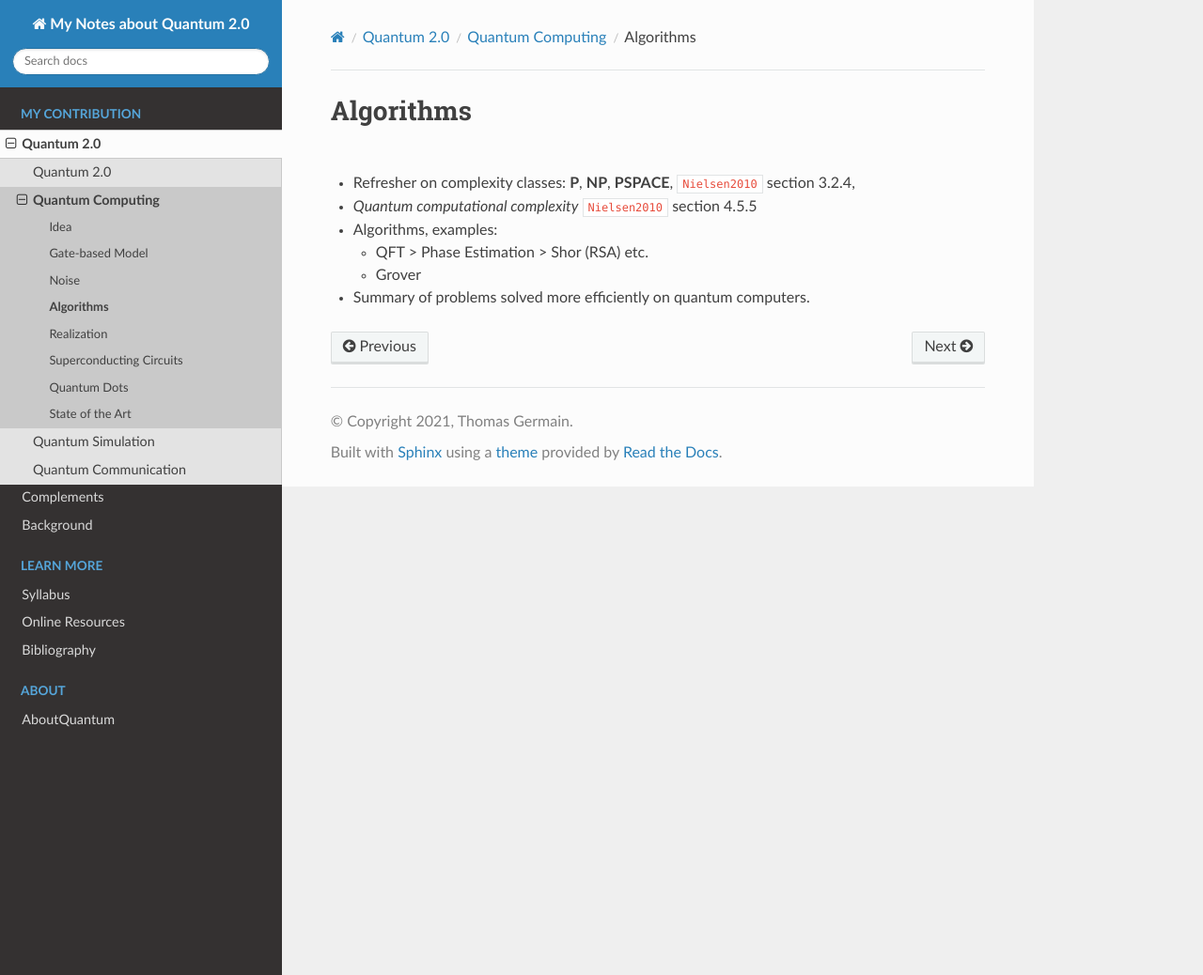
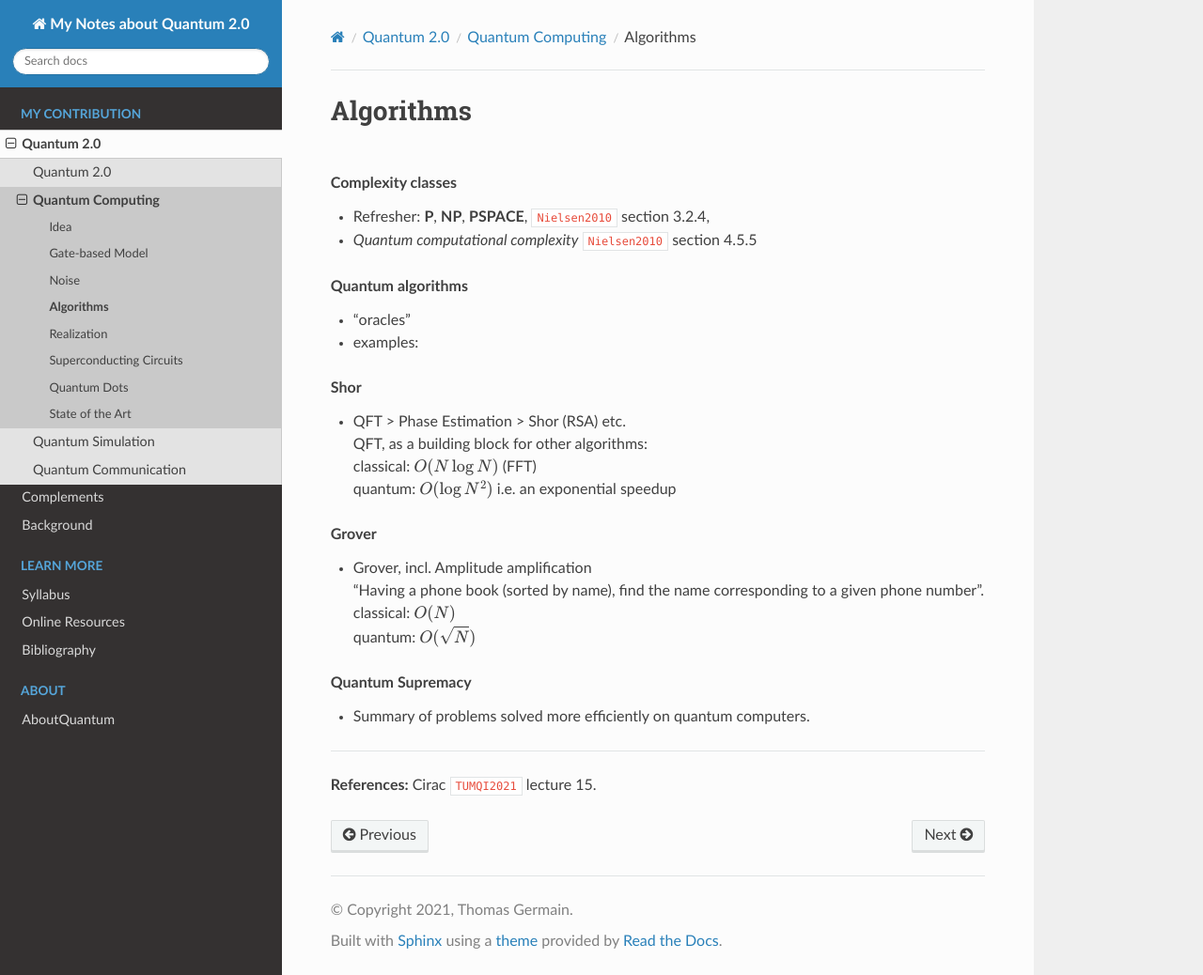
Before and after one commit to tomlqc/about-quantum, a Sphinx documentation site: the page built from source/intro/computing/algo.rst, in a window 1280 px wide and 1038 px high. Shown: the whole window at 94% size. Built offline with Sphinx 7.4.7 and the Read the Docs theme 2.0.0, drawn with Linux system fonts in a browser that asks for light colours; cross-references to code outside the pages are shown as plain code.

Commit message:
algo: more details.

```diff
--- a/source/intro/computing/algo.rst
+++ b/source/intro/computing/algo.rst
@@ -4,14 +4,42 @@ Algorithms
 
 .. include:: ../../qutex.rst
 
-- Refresher on complexity classes:
+.. ---------------------------------------------------------------------------
+
+.. rubric:: Complexity classes
+
+- Refresher:
   **P**, **NP**, **PSPACE**, :cite:`Nielsen2010` section 3.2.4,
 
 - *Quantum computational complexity* :cite:`Nielsen2010` section 4.5.5
 
-- Algorithms, examples:
+.. rubric:: Quantum algorithms
 
-  * QFT > Phase Estimation > Shor (RSA) etc.
-  * Grover
+- "oracles"
+
+- examples:
+
+.. rubric:: Shor
+
+* | QFT > Phase Estimation > Shor (RSA) etc.
+  | QFT, as a building block for other algorithms:
+  | classical: :math:`O(N \log{N})` (FFT)
+  | quantum: :math:`O(\log{N}^2)` i.e. an exponential speedup
+
+.. rubric:: Grover
+
+* | Grover, incl. Amplitude amplification
+  | "Having a phone book (sorted by name), find the name corresponding to a given phone number".
+  | classical: :math:`O(N)`
+  | quantum: :math:`O(\sqrt{N})`
+
+.. rubric:: Quantum Supremacy
 
 - Summary of problems solved more efficiently on quantum computers.
+
+-----
+
+**References:**
+Cirac :cite:`TUMQI2021` lecture 15.
+
+.. ---------------------------------------------------------------------------
```
